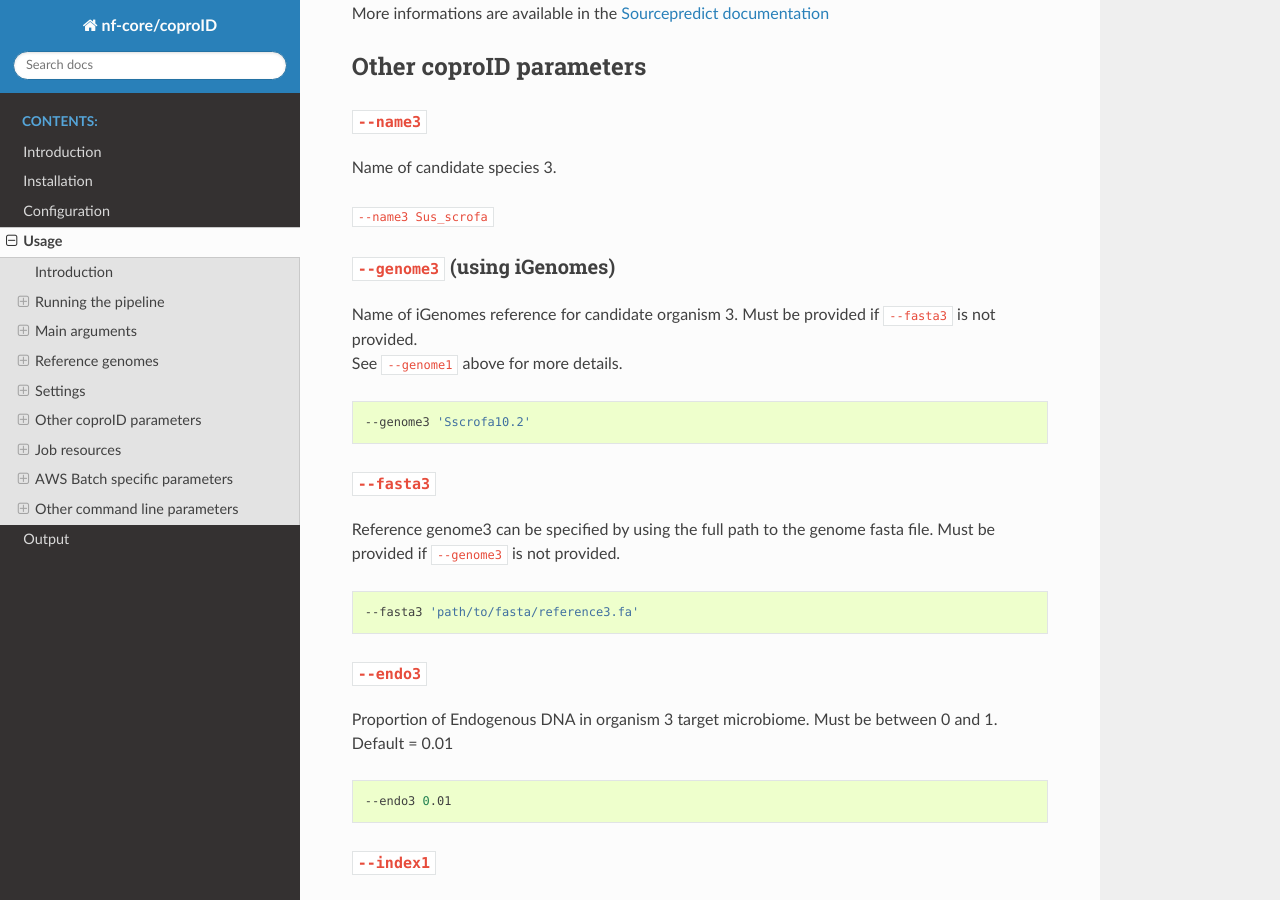
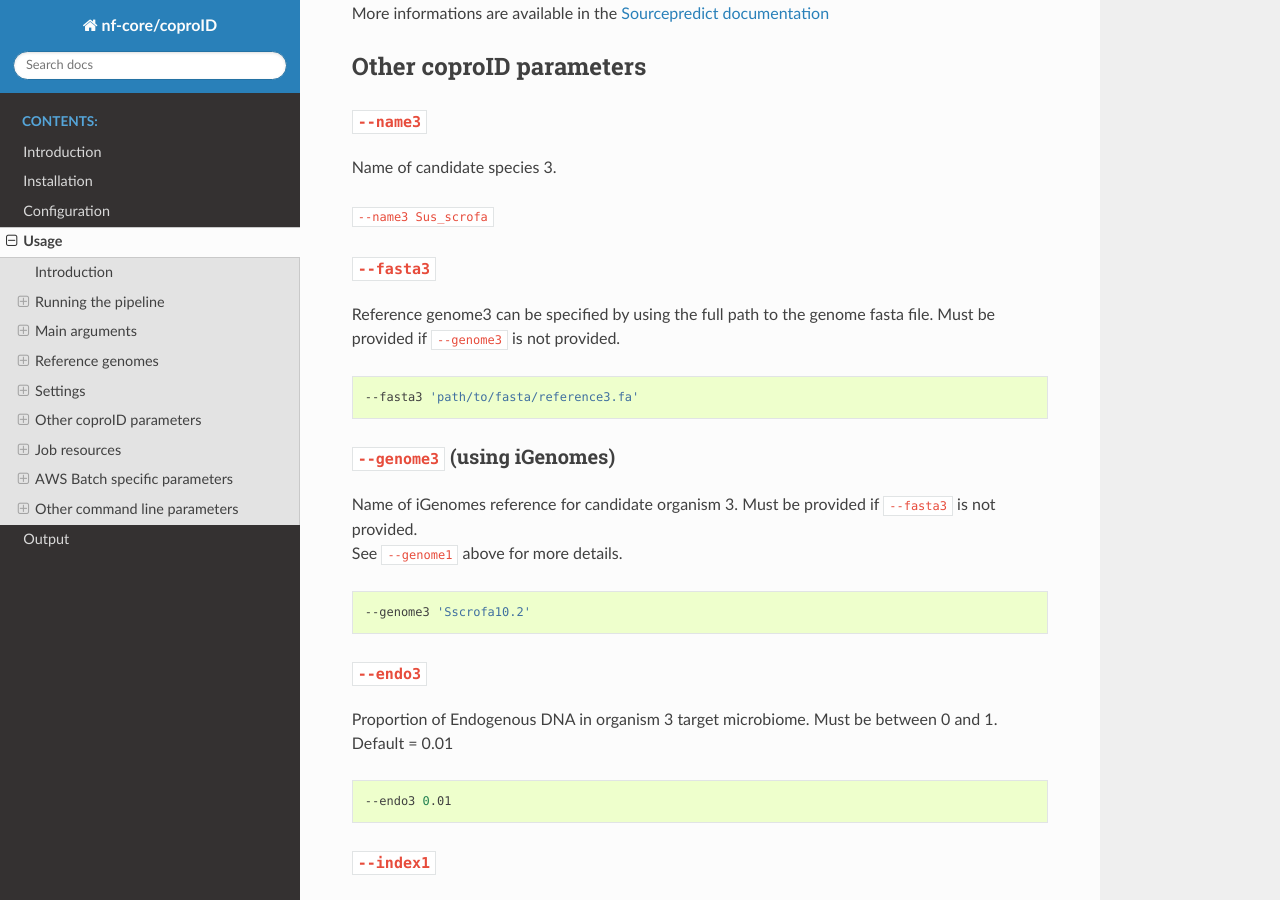
Before and after one commit to nf-core/coproid, a Sphinx documentation site: the page built from docs/usage.md, in a window 1280 px wide and 900 px high, scrolled down 8598 px. Built offline with Sphinx 7.4.7 and the Read the Docs theme 2.0.0, drawn with Linux system fonts in a browser that asks for light colours; part of the change alters nothing that is shown.

````diff
--- a/docs/usage.md
+++ b/docs/usage.md
@@ -368,6 +368,14 @@ Name of candidate species 3.
 
 `--name3 Sus_scrofa`
 
+### `--fasta3`
+
+Reference genome3 can be specified by using the full path to the genome fasta file. Must be provided if `--genome3` is not provided.
+
+```bash
+--fasta3 'path/to/fasta/reference3.fa'
+```
+
 ### `--genome3` (using iGenomes)
 
 Name of iGenomes reference for candidate organism 3. Must be provided if `--fasta3` is not provided.
@@ -375,14 +383,6 @@ See `--genome1` above for more details.
 
 ```bash
 --genome3 'Sscrofa10.2'
-```
-
-### `--fasta3`
-
-Reference genome3 can be specified by using the full path to the genome fasta file. Must be provided if `--genome3` is not provided.
-
-```bash
---fasta3 'path/to/fasta/reference3.fa'
 ```
 
 ### `--endo3`
````
